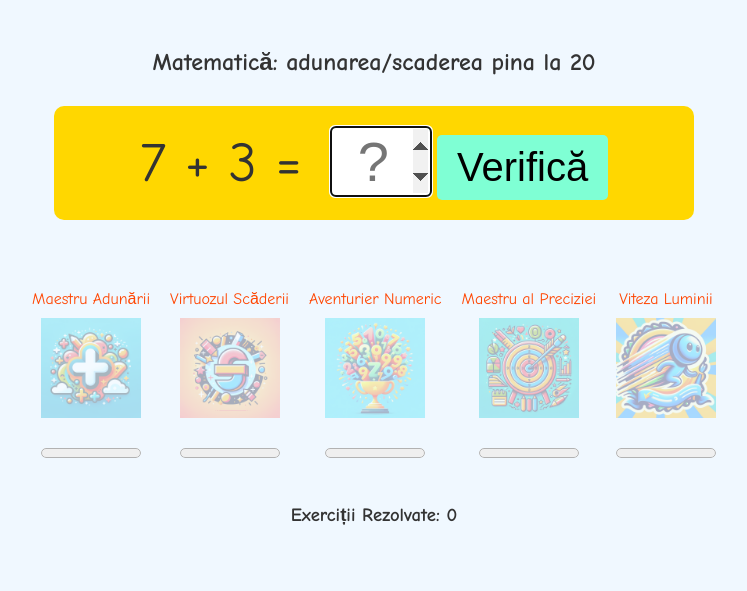
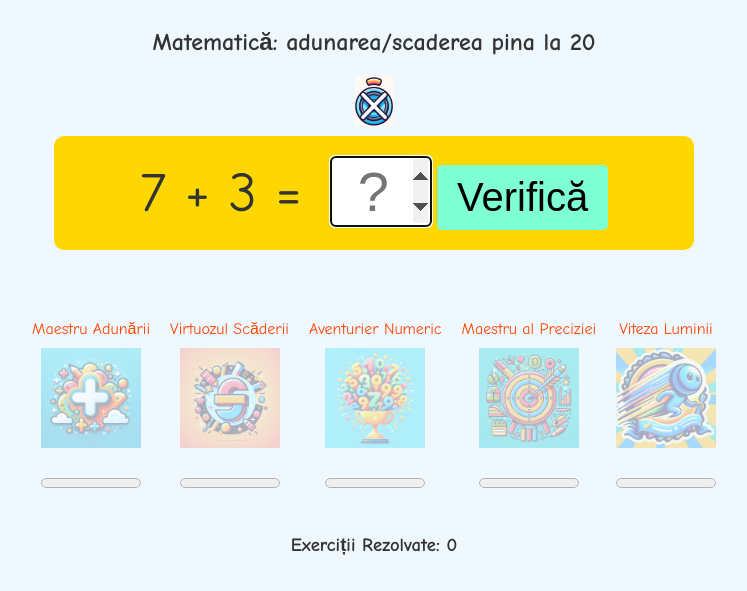
Before and after one commit to alexandruvrabie/school, a plain HTML site: page math/index.html in a window 1280 px wide. Shown: the whole page, without its empty margins (266-1013 px from the left). Drawn offline with Linux system fonts and the light colour scheme.

Commit message:
Add sound button.

```diff
--- a/math/index.html
+++ b/math/index.html
@@ -11,6 +11,7 @@
 
 <div class="container">
     <h2>Matematică: adunarea/scaderea pina la 20</h2>
+    <img id="enableSoundButton" src="images/sound-off-icon.png" alt="Activează Sunetul" class="soundButtonIcon">
     <div id="exerciseContainer">
         <span id="exercise"></span>
         <input type="number" id="answer" placeholder="?">
--- a/math/js/win.js
+++ b/math/js/win.js
@@ -1,4 +1,28 @@
 // Conținutul fișierului win.js
+
+let soundEnabled = false;
+
+document.addEventListener('DOMContentLoaded', function() {
+    // Inițializarea stării butonului de sunet la încărcarea paginii
+    var soundButton = document.getElementById('enableSoundButton');
+    soundButton.src = 'images/sound-off-icon.png'; // Iconița pentru sunet dezactivat
+    soundButton.style.display = 'block';
+
+    soundButton.addEventListener('click', function() {
+        soundEnabled = !soundEnabled; // Comută starea sunetului
+        this.src = soundEnabled ? 'images/sound-on-icon.png' : 'images/sound-off-icon.png'; // Actualizează iconița în funcție de starea sunetului
+    });
+});
+
+function playWinSound() {
+    if (soundEnabled) {
+        var winSound = document.getElementById('winSound');
+        if (winSound) {
+            winSound.play();
+        }
+    }
+}
+
 function createFallingEffect() {
     for (let i = 0; i < 20; i++) {
         const star = document.createElement('div');
@@ -19,7 +43,7 @@ function createFallingEffect() {
     }
 
     let winSound = document.getElementById('winSound');
-    if (winSound) {
-        winSound.play();
+    if (winSound && soundEnabled) {
+        playWinSound(); // Opțional: Redă un sunet imediat ca feedback
     }
 }
--- a/math/styles/style.css
+++ b/math/styles/style.css
@@ -3,7 +3,7 @@ body {
     background-color: #F0F8FF;
     color: #333;
     text-align: center;
-    padding: 20px;
+    padding: 0 20px;
 }
 
 .container {
--- a/math/styles/win.css
+++ b/math/styles/win.css
@@ -35,3 +35,9 @@
     background-color: pink;
     border-radius: 5px;
 }
+
+.soundButtonIcon {
+    width: auto; /* sau orice altă dimensiune mică preferi */
+    height: 50px; /* menține proporțiile ajustând înălțimea corespunzător */
+    cursor: pointer; /* opțional, pentru a indica faptul că este clicabil */
+}
```
Also changed, not shown: math/images/sound-off-icon.png (added), math/images/sound-on-icon.png (added).
